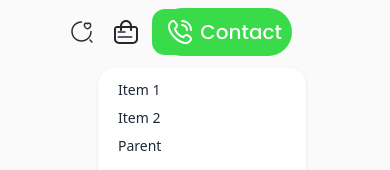
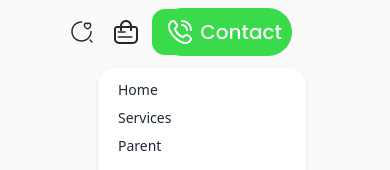
Before and after one commit to Maxwell011/sushi-experience, a React (Vite) app: page / in a window 390 px wide. Both pictures are taken after a click on the button 125 px from the left and 32 px from the top of the page. Shown: the top 170 px of the page. Built offline with nearby package versions, Linux system fonts and the light colour scheme.

Commit message:
Update submenu label

```diff
--- a/src/components/nav.tsx
+++ b/src/components/nav.tsx
@@ -34,10 +34,10 @@ const Nav = () => {
                 className='menu menu-sm dropdown-content mt-3 z-[1] p-2 shadow bg-base-100 rounded-box w-52'
               >
                 <li>
-                  <a>Item 1</a>
+                  <a>Home</a>
                 </li>
                 <li>
-                  <a>Item 2</a>
+                  <a>Services</a>
                 </li>
                 <li>
                   <a>Parent</a>
```
